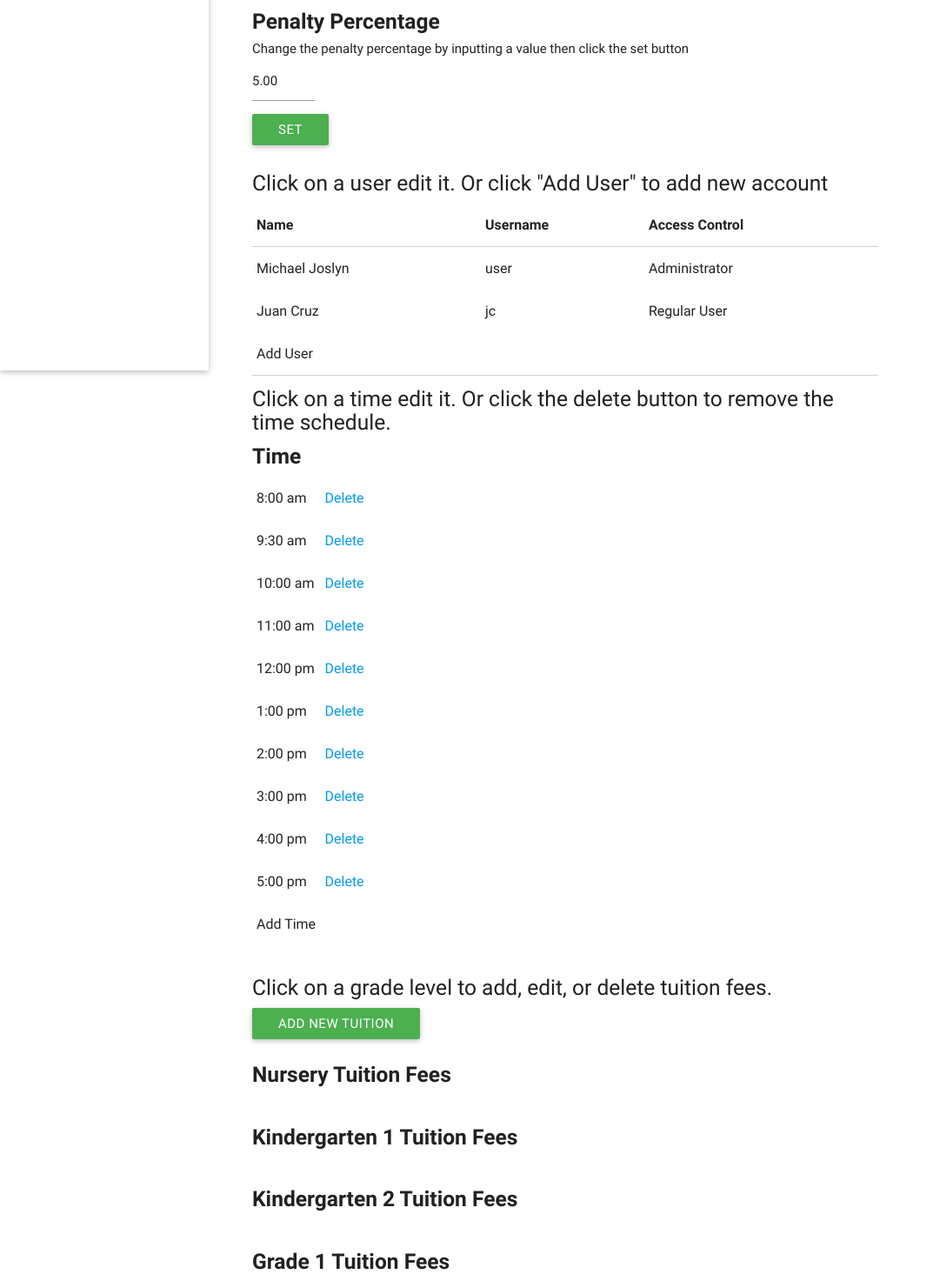
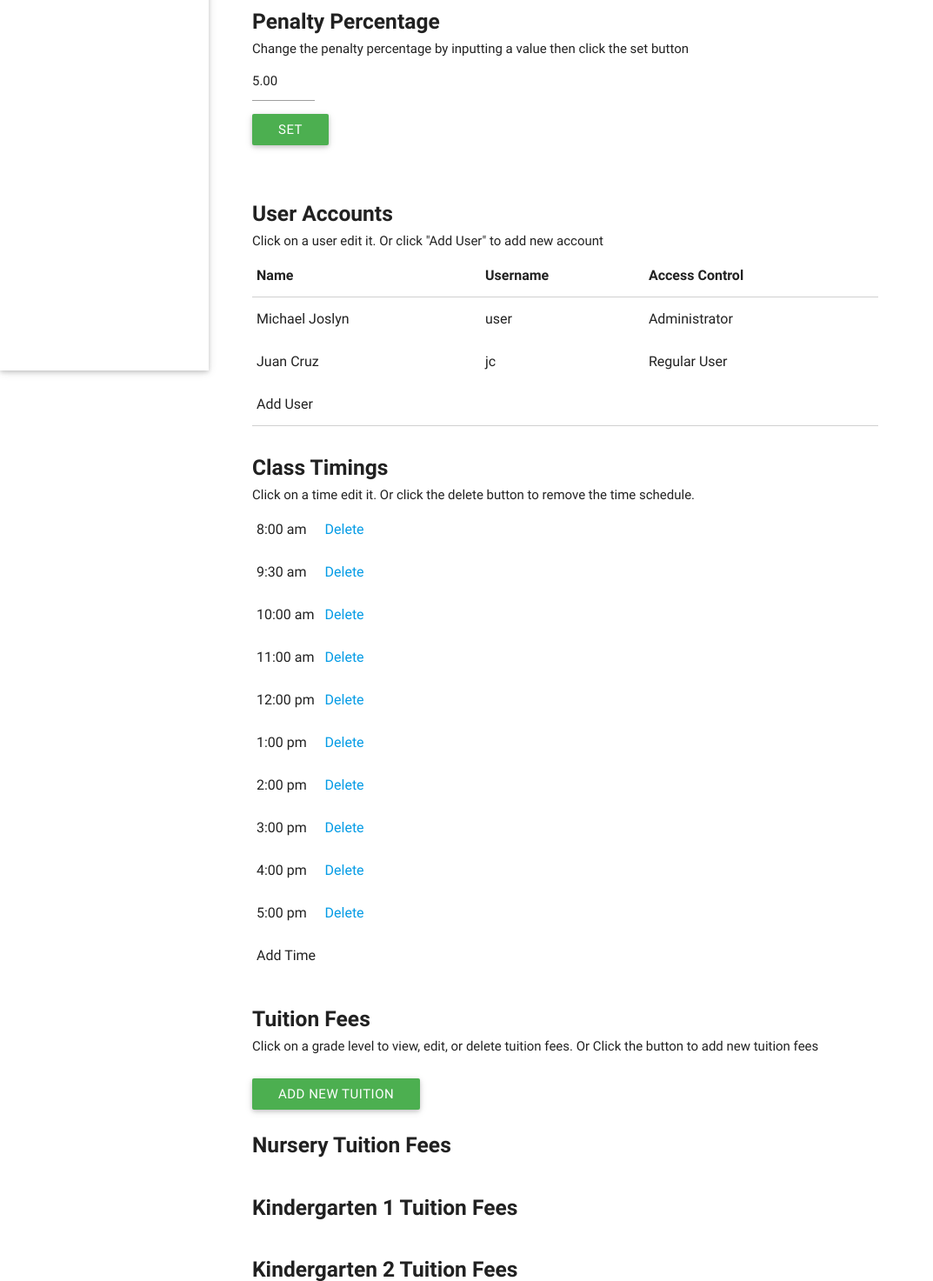
Before and after one commit to woodenbox/WoodenBox, a PHP site: page /woodenbox/option.php in a window 1280 px wide. Shown: the part 434-1907 px from the top of the page at 87% size, without its empty margins (0-1073 px from the left). Run offline with PHP 8.4, Linux system fonts and the light colour scheme; the visitor is signed in with stand-in values (Sample User, id 1); data comes from the database, SQL or seed files in the repository; some libraries are stand-ins or nearby versions.

Commit message:
no message

```diff
--- a/option.php
+++ b/option.php
@@ -148,8 +148,9 @@ if(isset($_POST['setpenalty'])){
 	</div>
 		<button class="btn waves-effect waves-light green" name="setpenalty" value="Set Penalty">Set</button>
 	</form>
-
-<h5>Click on a user edit it. Or click "Add User" to add new account</h5>
+</br>
+		<h5 style="font-weight:bold;">User Accounts</h5>
+<h6>Click on a user edit it. Or click "Add User" to add new account</h6>
 	<?php
 $getUsers=getUsers($connect);
 ?>
@@ -174,9 +175,10 @@ $getUsers=getUsers($connect);
 		<td></td>
 		<td></td>
 </table>
+</br>
 
-<h5>Click on a time edit it. Or click the delete button to remove the time schedule.</h5>
-<h5 style="font-weight:bold;">Time</h5>
+	<h5 style="font-weight:bold;">Class Timings</h5>
+<h6>Click on a time edit it. Or click the delete button to remove the time schedule.</h6>
 <div style="width:20%;">
 <table >
 
@@ -220,7 +222,8 @@ if(isset($_GET['id'])){
 </br>
 <script src="jquery-2.1.3.min.js"></script>
 
-<h5>Click on a grade level to add, edit, or delete tuition fees. </h5>
+		<h5 style="font-weight:bold;">Tuition Fees</h5>
+<h6>Click on a grade level to view, edit, or delete tuition fees. Or Click the button to add new tuition fees</h6></br>
 <button class="btn waves-effect waves-light green clickablerow" href="addtuition.php" name="addtuition" value="Add New Tuition">Add New Tuition</button>
 </br>
 <!--<div style="width:20%;">!-->
--- a/viewstudent.php
+++ b/viewstudent.php
@@ -4,7 +4,8 @@
 	include('processes/process.php');
 	$connect = connectDB();
 	$datengayon = date('Y-m-d');
-	$percentage = 0.05;
+	$selectPenaltyValue=mysqli_fetch_assoc(selectPenaltyValue($connect));
+	$percentage = $selectPenaltyValue['penalty']*(0.01);
 
 	$_SESSION['studentfee'] = $_GET['id'];
 
```
